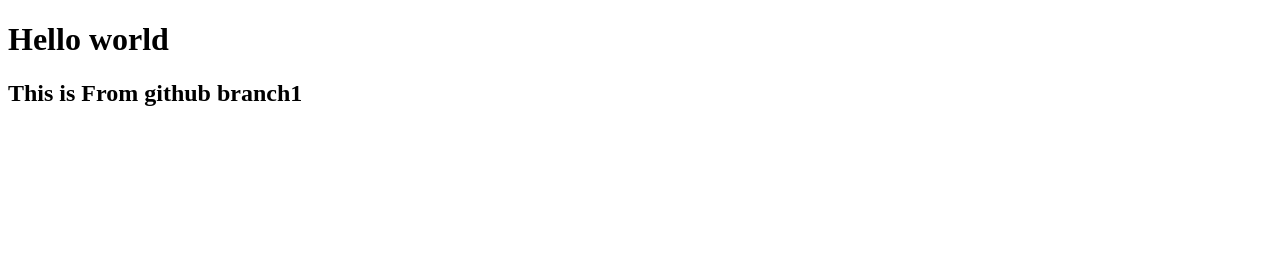
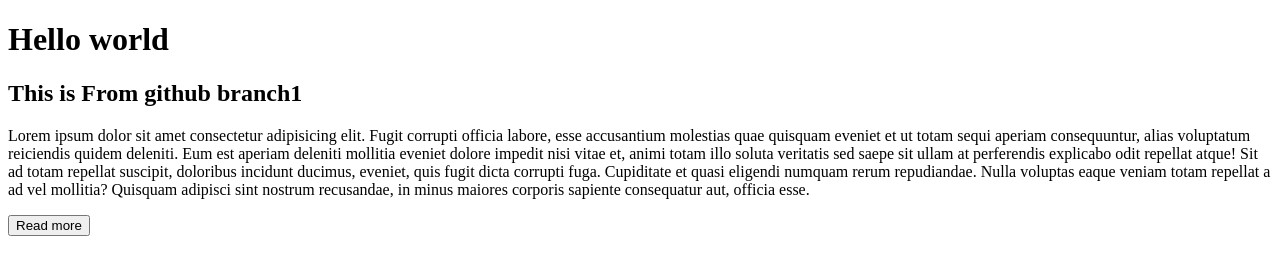
Before and after one commit to asrafulsow/git-practice, a plain HTML site: page index.html in a window 1280 px wide. Drawn offline with Linux system fonts and the light colour scheme.

Commit message:
branch comment

```diff
--- a/index.html
+++ b/index.html
@@ -11,6 +11,14 @@
 <body>
     <h1>Hello world</h1>
     <h2>This is From github branch1</h2>
+    <p>Lorem ipsum dolor sit amet consectetur adipisicing elit. Fugit corrupti officia labore, esse accusantium
+        molestias quae quisquam eveniet et ut totam sequi aperiam consequuntur, alias voluptatum reiciendis quidem
+        deleniti. Eum est aperiam deleniti mollitia eveniet dolore impedit nisi vitae et, animi totam illo soluta
+        veritatis sed saepe sit ullam at perferendis explicabo odit repellat atque! Sit ad totam repellat suscipit,
+        doloribus incidunt ducimus, eveniet, quis fugit dicta corrupti fuga. Cupiditate et quasi eligendi numquam rerum
+        repudiandae. Nulla voluptas eaque veniam totam repellat a ad vel mollitia? Quisquam adipisci sint nostrum
+        recusandae, in minus maiores corporis sapiente consequatur aut, officia esse.</p>
+    <button>Read more</button>
 </body>
 
 </html>
```
